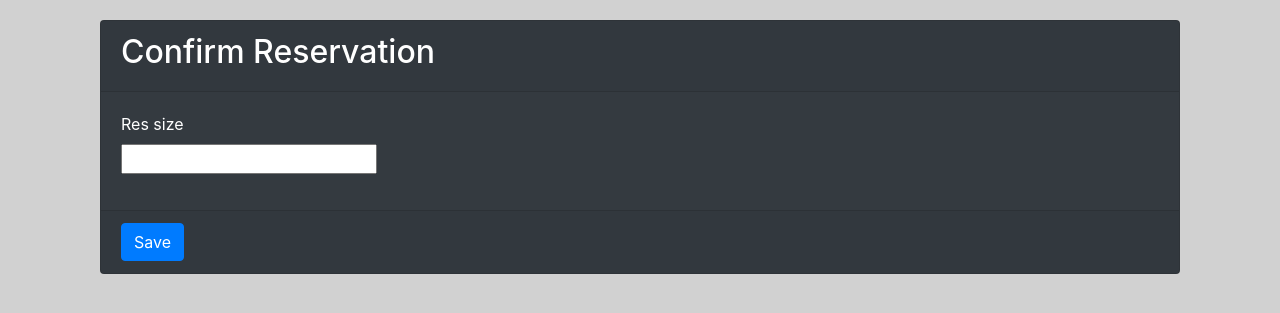
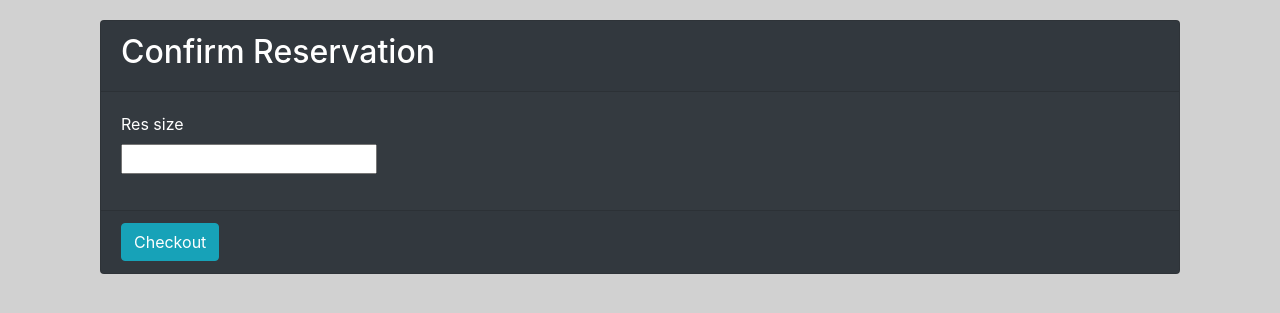
Before and after one commit to cleif/ISQA8210-Assignment5, a Django app: page /parksystemapp/parkprop/00000000-0000-0000-0000-000000000001/reserve_create in a window 1280 px wide. Shown: the part 56-369 px from the top of the page. Run offline with Django 3.2, Linux system fonts and the light colour scheme; a user stored in the database is signed in; tables that the repository leaves empty hold one stand-in row (values such as "Sample post"); some libraries are stand-ins or nearby versions.

Commit message:
Update reservation.html

```diff
--- a/parksystemapp/templates/reservation.html
+++ b/parksystemapp/templates/reservation.html
@@ -11,10 +11,10 @@
 
         </div>
         <div class="card-footer">
-            <button type="submit" align="center" class="save btn btn-primary">Save</button>
-           <!--  <script src="https://api.ravepay.co/flwv3-pug/getpaidx/api/flwpbf-inline.js"></script> -->
-<!--             <button type="button" onClick="payWithRave()" align="center" class="save btn btn-info">Checkout</button>
- -->        </div>
+            <!-- <button type="submit" align="center" class="save btn btn-primary">Save</button> -->
+            <script src="https://api.ravepay.co/flwv3-pug/getpaidx/api/flwpbf-inline.js"></script>
+            <button type="button" onClick="payWithRave()" align="center" class="save btn btn-info">Checkout</button>
+      </div>
         </form>
     </div>
     </div>
```
